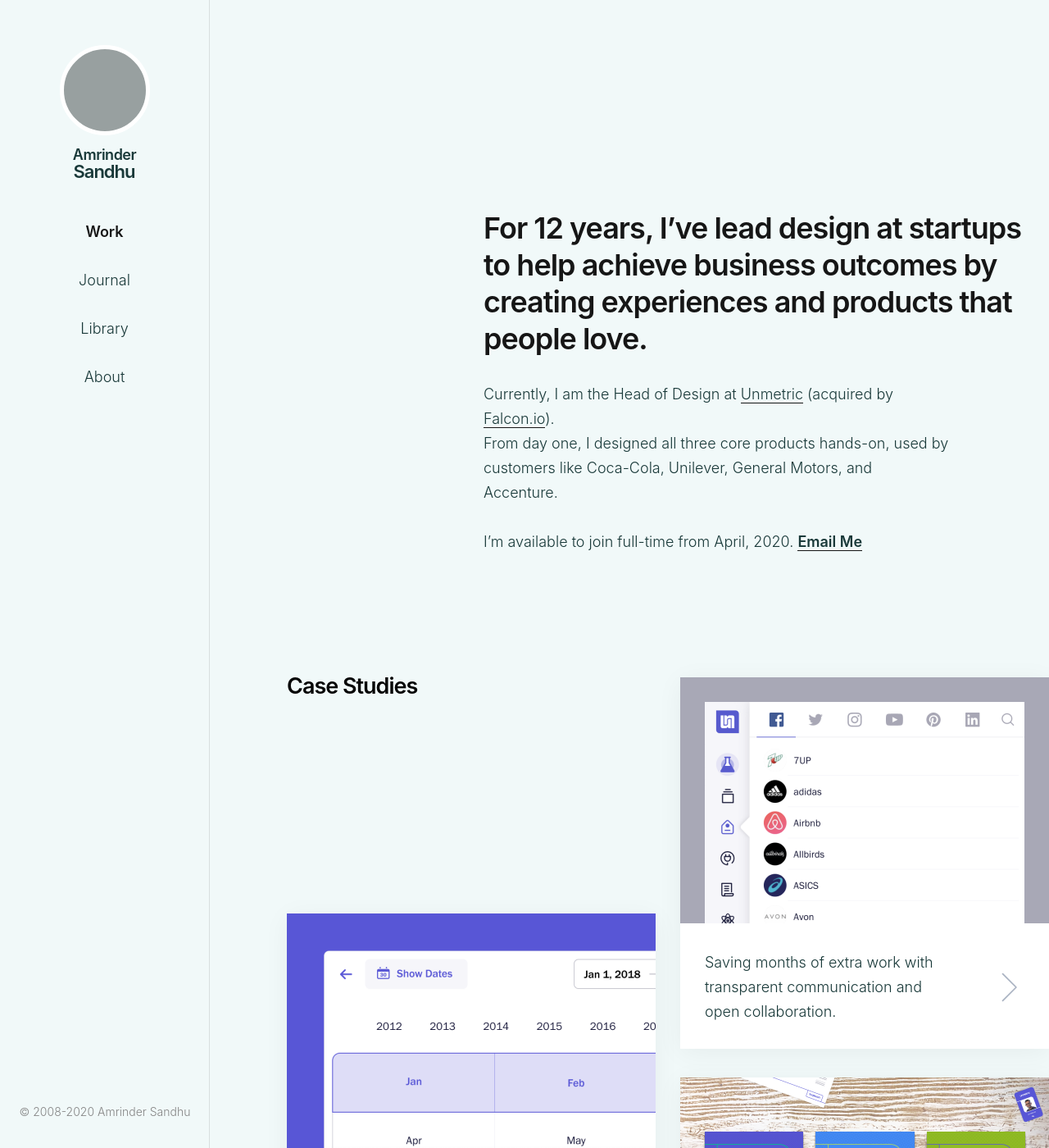
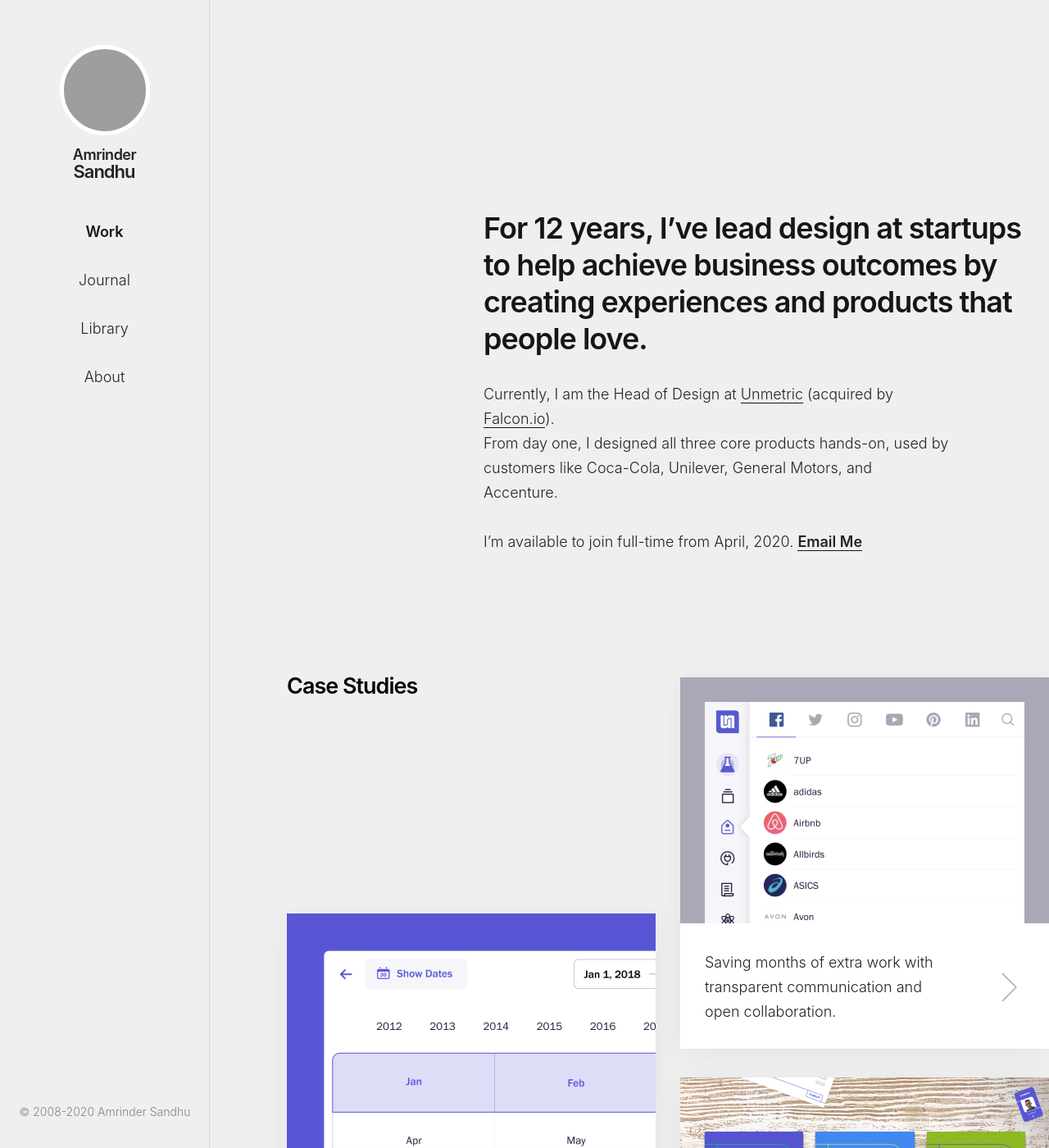
Before and after one commit to harjotgrewal/amrindersandhu, a Jekyll site: the page built from index.html, in a window 1280 px wide and 1400 px high. Shown: the whole window at 82% size. Built offline with Jekyll 4.4.1, drawn with Linux system fonts in a browser that asks for light colours; grey boxes are pictures that could not be loaded.

Commit message:
[U][CSS] Background color

```diff
--- a/_scss/_settings-color.scss
+++ b/_scss/_settings-color.scss
@@ -30,7 +30,7 @@
 // f9f6f7
 
 // THEME BACKGROUND COLORS
-$theme-bg-light-1: #f1f9f9;
+$theme-bg-light-1: #f0efef;
 $theme-bg-bright-1: #161616;
 
 
--- a/css/styles.css
+++ b/css/styles.css
@@ -473,7 +473,7 @@
   box-sizing: inherit; }
 
 body {
-  background-color: #f1f9f9;
+  background-color: #f0efef;
   color: #050505;
   font: 62.5% I0nter, -apple-system, BlinkMacSystemFont, sans-serif;
   line-height: 1.5;
@@ -988,7 +988,7 @@
       width: 90px; } }
   .c-name:after {
     background: url("/assets/i/photos/amrinder-11.jpg") no-repeat center;
-    background-color: #f1f9f9;
+    background-color: #f0efef;
     background-size: 90px 90px;
     border: 5px solid white;
     content: "";
@@ -1385,18 +1385,18 @@
   font-weight: 600; }
 
 .p-home {
-  background-color: #f1f9f9; }
+  background-color: #f0efef; }
   .p-home a {
     border-color: #161616; }
   .p-home p,
   .p-home strong,
   .p-home a {
-    color: #193939; }
+    color: #252222; }
   .p-home .c-name path {
     stroke: #161616; }
   @media screen and (max-width: 63.9375em) {
     .p-home .c-avatar {
-      background-color: #f1f9f9; } }
+      background-color: #f0efef; } }
   .p-home h1,
   .p-home .c-nav__link--home {
     color: #161616; }
```
Also changed, not shown: 1 other file.
